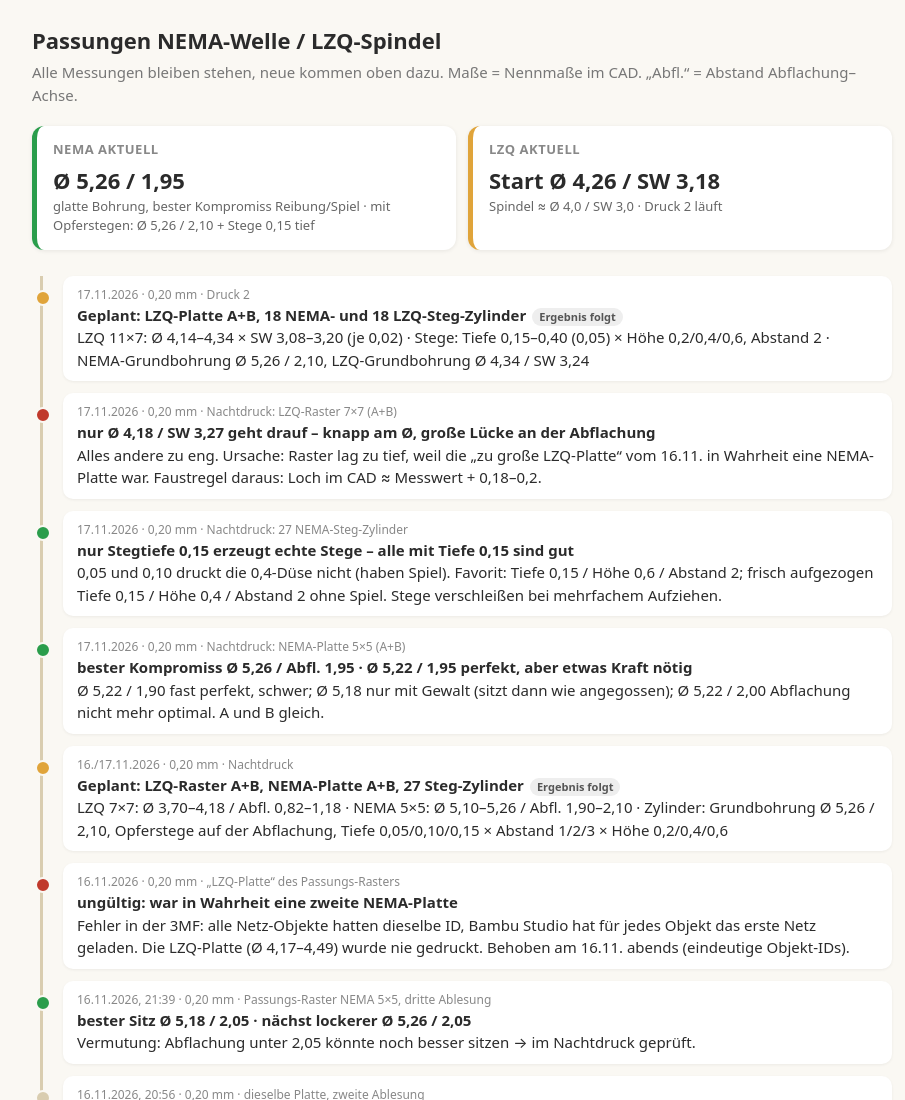
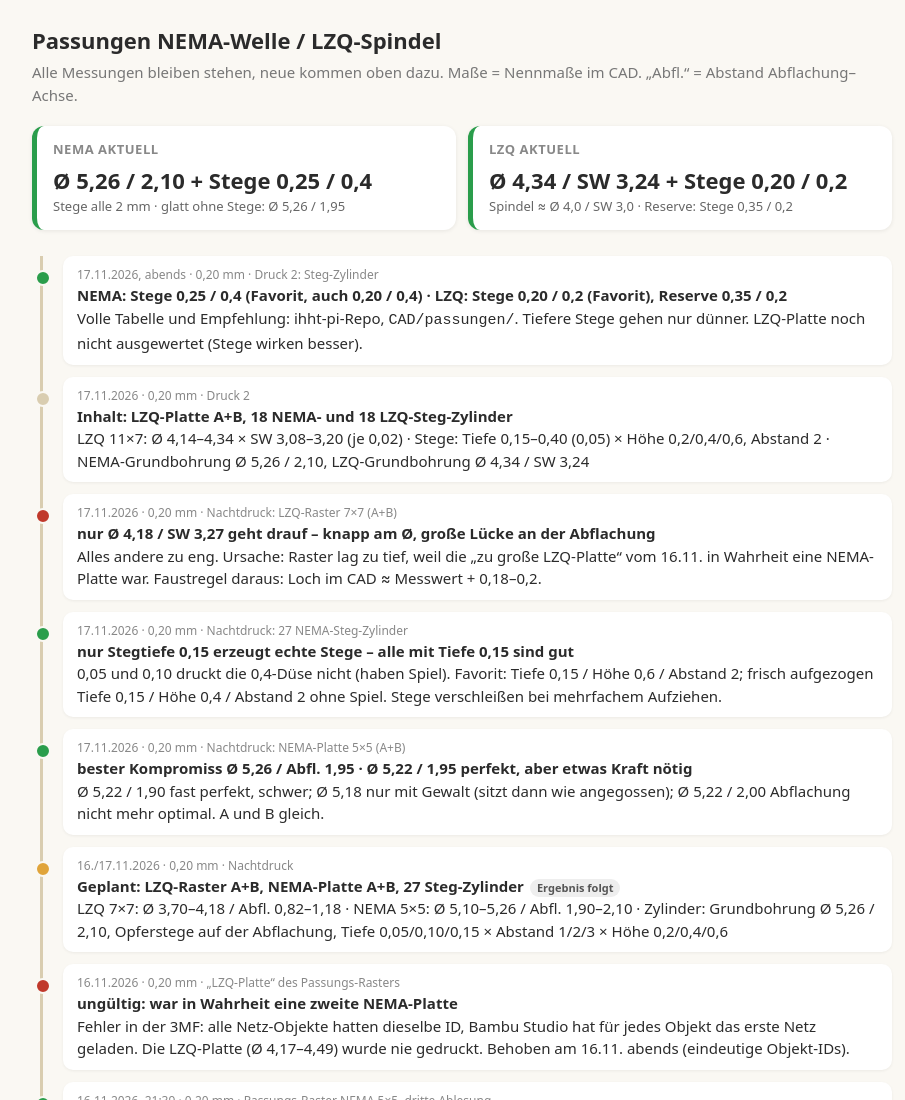
Before and after one commit to fusiongodo/CAD, a plain HTML site: page ihht-gasmischer/passungen.html in a window 1280 px wide. Shown: the top 1100 px of the page, without its empty margins (178-1083 px from the left). Drawn offline with Linux system fonts and the light colour scheme.

Commit message:
Timeline: Ergebnisse Druck 2 (Steg-Zylinder NEMA/LZQ), Verweis auf ihht-pi CAD/passungen
Co-Authored-By: Claude Opus 5.5 <noreply@anthropic.com>
Claude-Session: https://claude.ai/code/session_01FPkzbHNbPv4h6x6MnghKNJ

```diff
--- a/ihht-gasmischer/passungen.html
+++ b/ihht-gasmischer/passungen.html
@@ -20,11 +20,13 @@ h1{font-size:22px;margin:0 0 4px} .sub{color:#777;margin:0 0 20px}
 <h1>Passungen NEMA-Welle / LZQ-Spindel</h1>
 <p class="sub">Alle Messungen bleiben stehen, neue kommen oben dazu. Maße = Nennmaße im CAD. „Abfl.“ = Abstand Abflachung–Achse.</p>
 <div class="now">
- <div class="card ok"><b>NEMA aktuell</b><div class="v">Ø 5,26 / 1,95</div><div class="n">glatte Bohrung, bester Kompromiss Reibung/Spiel · mit Opferstegen: Ø 5,26 / 2,10 + Stege 0,15 tief</div></div>
- <div class="card open"><b>LZQ aktuell</b><div class="v">Start Ø 4,26 / SW 3,18</div><div class="n">Spindel ≈ Ø 4,0 / SW 3,0 · Druck 2 läuft</div></div>
+ <div class="card ok"><b>NEMA aktuell</b><div class="v">Ø 5,26 / 2,10 + Stege 0,25 / 0,4</div><div class="n">Stege alle 2 mm · glatt ohne Stege: Ø 5,26 / 1,95</div></div>
+ <div class="card ok"><b>LZQ aktuell</b><div class="v">Ø 4,34 / SW 3,24 + Stege 0,20 / 0,2</div><div class="n">Spindel ≈ Ø 4,0 / SW 3,0 · Reserve: Stege 0,35 / 0,2</div></div>
 </div>
 <div class="tl">
- <div class="e plan"><div class="d">17.11.2026 · 0,20 mm · Druck 2</div><div class="t">Geplant: LZQ-Platte A+B, 18 NEMA- und 18 LZQ-Steg-Zylinder<span class="tag">Ergebnis folgt</span></div>
+ <div class="e hit"><div class="d">17.11.2026, abends · 0,20 mm · Druck 2: Steg-Zylinder</div><div class="t">NEMA: Stege 0,25 / 0,4 (Favorit, auch 0,20 / 0,4) · LZQ: Stege 0,20 / 0,2 (Favorit), Reserve 0,35 / 0,2</div>
+  Volle Tabelle und Empfehlung: ihht-pi-Repo, <code>CAD/passungen/</code>. Tiefere Stege gehen nur dünner. LZQ-Platte noch nicht ausgewertet (Stege wirken besser).</div>
+ <div class="e"><div class="d">17.11.2026 · 0,20 mm · Druck 2</div><div class="t">Inhalt: LZQ-Platte A+B, 18 NEMA- und 18 LZQ-Steg-Zylinder</div>
   LZQ 11×7: Ø 4,14–4,34 × SW 3,08–3,20 (je 0,02) · Stege: Tiefe 0,15–0,40 (0,05) × Höhe 0,2/0,4/0,6, Abstand 2 · NEMA-Grundbohrung Ø 5,26 / 2,10, LZQ-Grundbohrung Ø 4,34 / SW 3,24</div>
  <div class="e bad"><div class="d">17.11.2026 · 0,20 mm · Nachtdruck: LZQ-Raster 7×7 (A+B)</div><div class="t">nur Ø 4,18 / SW 3,27 geht drauf – knapp am Ø, große Lücke an der Abflachung</div>
   Alles andere zu eng. Ursache: Raster lag zu tief, weil die „zu große LZQ-Platte“ vom 16.11. in Wahrheit eine NEMA-Platte war. Faustregel daraus: Loch im CAD ≈ Messwert + 0,18–0,2.</div>
```
